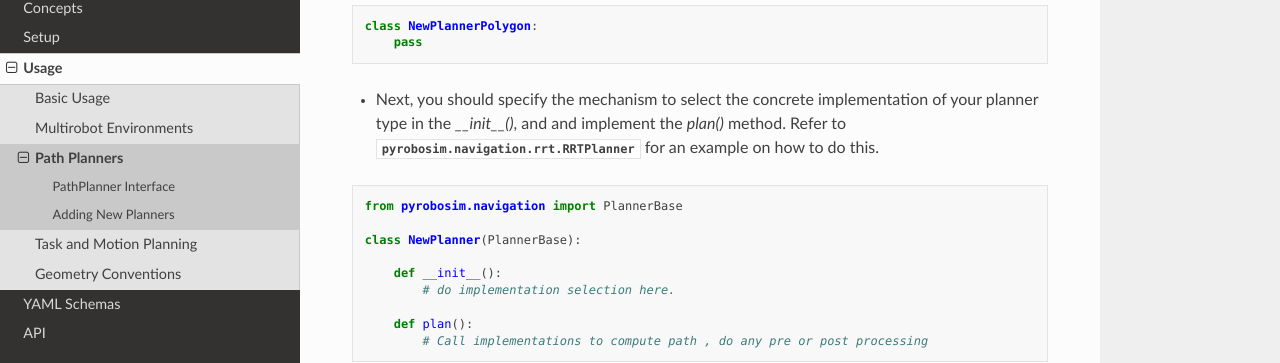
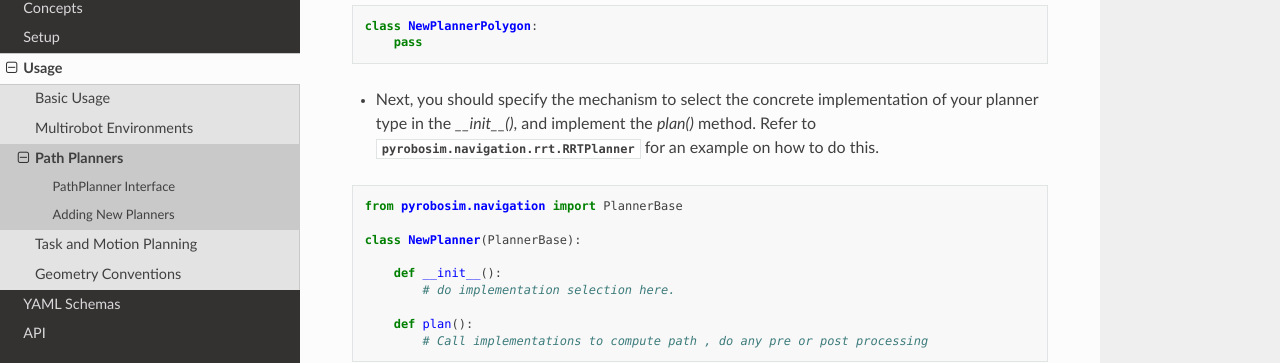
Before and after one commit to sea-bass/pyrobosim, a Sphinx documentation site: the page built from docs/source/usage/path_planners.rst, in a window 1280 px wide and 900 px high, scrolled down 956 px. Shown: the part 144-507 px from the top of the window. Built offline with Sphinx 7.4.7 and the Read the Docs theme 2.0.0, drawn with Linux system fonts in a browser that asks for light colours.

Commit message:
Update docs/source/usage/path_planners.rst
Co-authored-by: Sebastian Castro <4603398+sea-bass@users.noreply.github.com>

```diff
--- a/docs/source/usage/path_planners.rst
+++ b/docs/source/usage/path_planners.rst
@@ -49,7 +49,7 @@ For example, to add a new planner type called ``NewPlanner``:
         pass
 
 
-- Next, you should specify the mechanism to select the concrete implementation of your planner type in the `__init__()`, and and implement the `plan()` method.
+- Next, you should specify the mechanism to select the concrete implementation of your planner type in the `__init__()`, and implement the `plan()` method.
   Refer to :py:class:`pyrobosim.navigation.rrt.RRTPlanner` for an example on how to do this.
 
 ::
```
